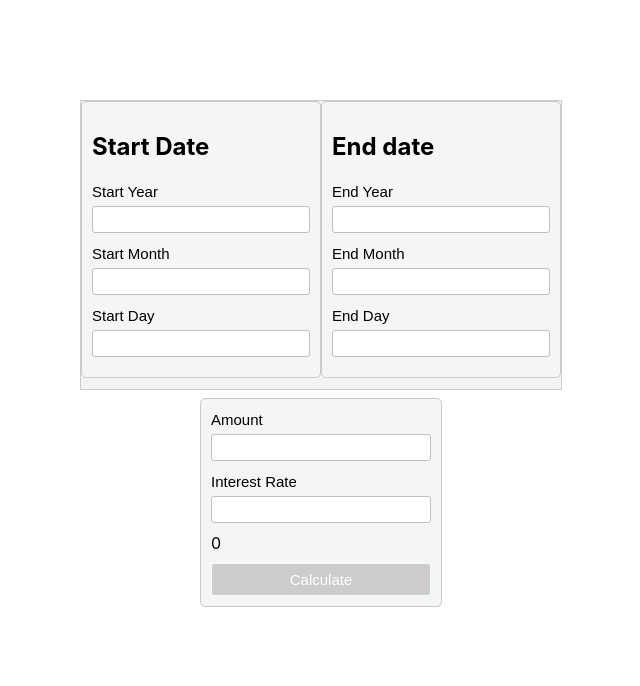
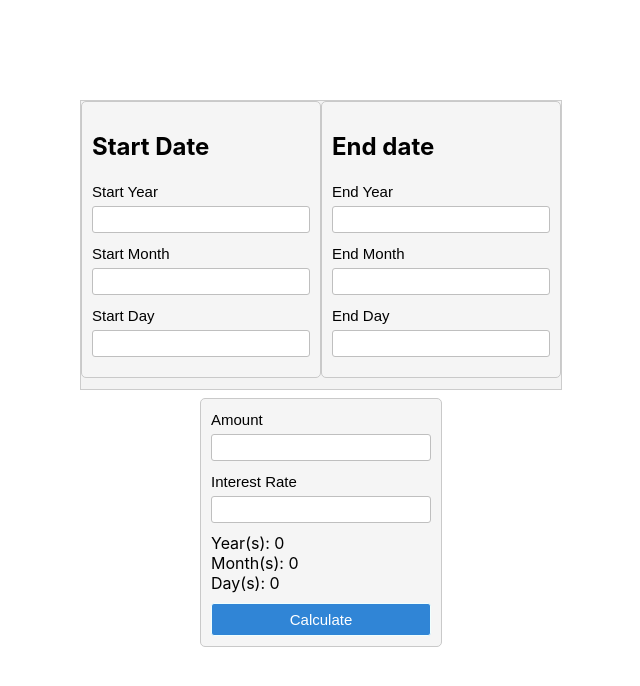
Before and after one commit to swetha115/calc-app, a React (Create React App) app: page / in a window 1280 px wide. Shown: the top 686 px of the page, without its empty margins (304-944 px from the left). Built offline with nearby package versions, Linux system fonts and the light colour scheme.

Commit message:
first commit

```diff
--- a/src/App.js
+++ b/src/App.js
@@ -10,8 +10,10 @@ function App() {
     let [endMonth, setEndMonth] = useState(0);
     let [endDay, setEndDay] = useState(0);
     let [interestRate, setInterestRate] = useState(0);
-    let [dateDiffs, setDateDiff] = useState(0);
-    let [buttonDisabled, isButtonDisabled] = useState(true);
+    let [yearDiff, setYearDiff] = useState(0);
+    let [monthDiff, setMonthDiff] = useState(0);
+    let [DayDiff, setDayDiff] = useState(0);
+    let [buttonDisabled, isButtonDisabled] = useState(false);
     function calculate() {
         let start = startYear + '-' + startMonth + '-' + startDay;
         let end = endYear + '-' + endMonth + '-' + endDay;
@@ -54,7 +56,9 @@ function App() {
             else Days = l.getDate() + Days;
         }
         console.log(Years + 'Year(s), ' + Months + ' Month(s), ' + Days + 'Day(s)');
-        setDateDiff(Years + '/' + Months + '/' + Days);
+        setYearDiff(Years);
+        setMonthDiff(Months);
+        setDayDiff(Days);
         calculateInterest(Years, Months, Days);
     }
     function calculateInterest(years, months, days) {
@@ -157,7 +161,9 @@ function App() {
                         onChange={changeInterestRate}
                     />
                 </div>
-                {dateDiffs}
+                Year(s): {yearDiff}<br />
+                Month(s): {monthDiff}<br />
+                Day(s): {DayDiff}<br />
                 <input type="button" onClick={calculate} value="Calculate"
                 className={ buttonDisabled ? 'submitStyle button-disabled' : 'submitStyle button-enabled'} />
 
```
